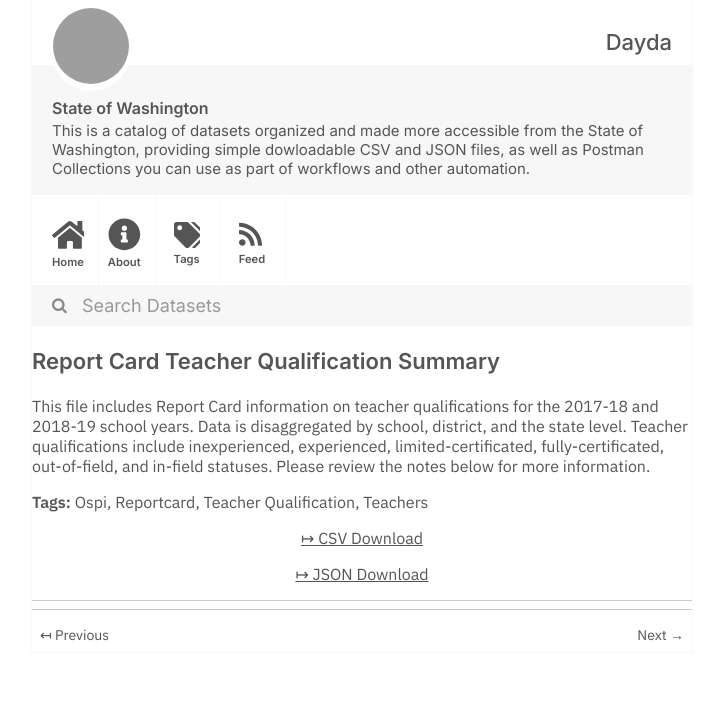
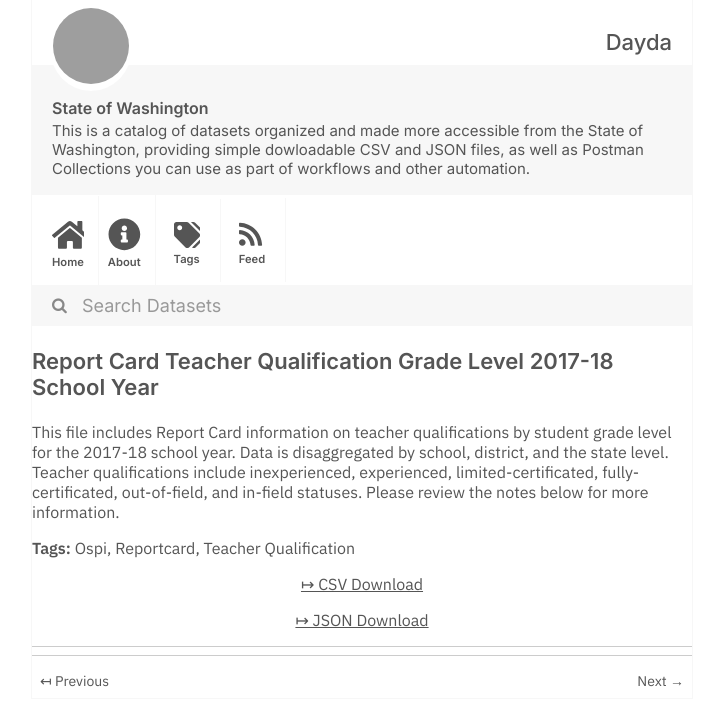
Before and after one commit to dayda-entities/state-of-washington, a Jekyll site: the page built from _posts/2020-11-10-report-card-teacher-qualificat.md, in a window 1280 px wide, cut to the strip 0-726 px from the top of the page. Shown: the whole strip, without its empty margins (278-1001 px from the left). Built offline with Jekyll 4.4.1, drawn with Linux system fonts in a browser that asks for light colours; grey boxes are pictures that could not be loaded.

Commit message:
Publish Data

```diff
--- a/_posts/2020-11-10-report-card-teacher-qualificat.md
+++ b/_posts/2020-11-10-report-card-teacher-qualificat.md
@@ -1,19 +1,18 @@
 ---
-title: Report Card Teacher Qualification Summary
-created: '2020-11-10T17:21:02.363399'
-modified: '2020-11-10T17:21:02.363409'
+title: Report Card Teacher Qualification Grade Level 2017-18 School Year
+created: '2020-11-10T17:21:07.941377'
+modified: '2020-11-10T17:21:07.941384'
 state: active
 type: dataset
 tags:
   - Ospi
   - Reportcard
   - Teacher Qualification
-  - Teachers
 groups:
   - Local Government
-csv_url: 'https://data.wa.gov/api/views/kyqv-48pz/rows.csv?accessType=DOWNLOAD'
-json_url: 'https://data.wa.gov/api/views/kyqv-48pz/rows.json?accessType=DOWNLOAD'
+csv_url: 'https://data.wa.gov/api/views/nbg8-u959/rows.csv?accessType=DOWNLOAD'
+json_url: 'https://data.wa.gov/api/views/nbg8-u959/rows.json?accessType=DOWNLOAD'
 layout: post
 
 ---
-This file includes Report Card information on teacher qualifications for the 2017-18 and 2018-19 school years. Data is disaggregated by school, district, and the state level. Teacher qualifications include inexperienced, experienced, limited-certificated, fully-certificated, out-of-field, and in-field statuses. Please review the notes below for more information.
+This file includes Report Card information on teacher qualifications by student grade level for the 2017-18 school year. Data is disaggregated by school, district, and the state level. Teacher qualifications include inexperienced, experienced, limited-certificated, fully-certificated, out-of-field, and in-field statuses. Please review the notes below for more information.
```
